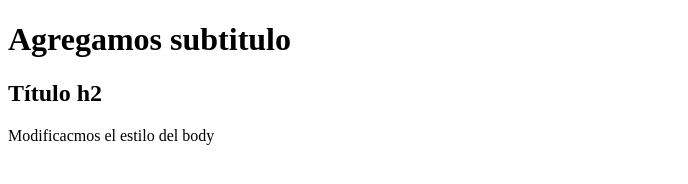
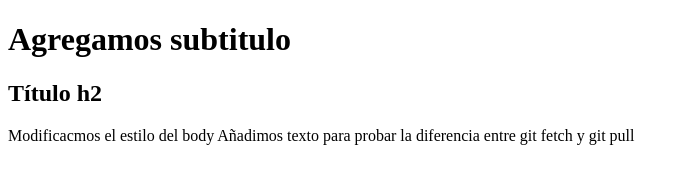
Before and after one commit to Jonycuenca/severo-ed-git, a plain HTML site: page index.html in a window 1280 px wide. Shown: the whole page, without its empty margins (0-688 px from the left). Drawn offline with Linux system fonts and the light colour scheme.

Commit message:
Diferencia Fetch y Pull

```diff
--- a/index.html
+++ b/index.html
@@ -16,4 +16,5 @@
 
 <body>
         Modificacmos el estilo del body
+        Añadimos texto para probar la diferencia entre git fetch y git pull
 </body>
```
